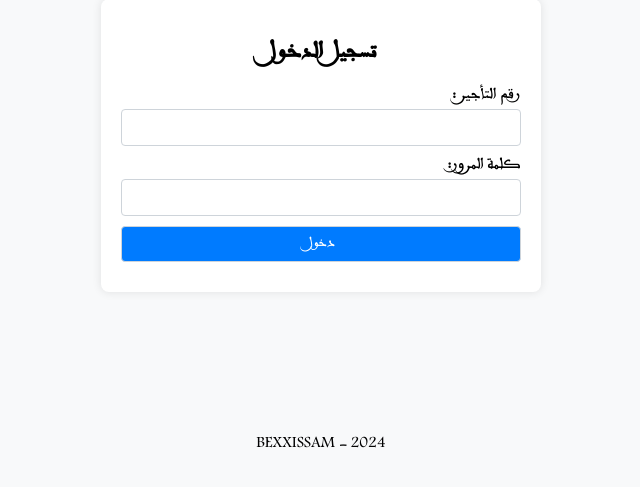
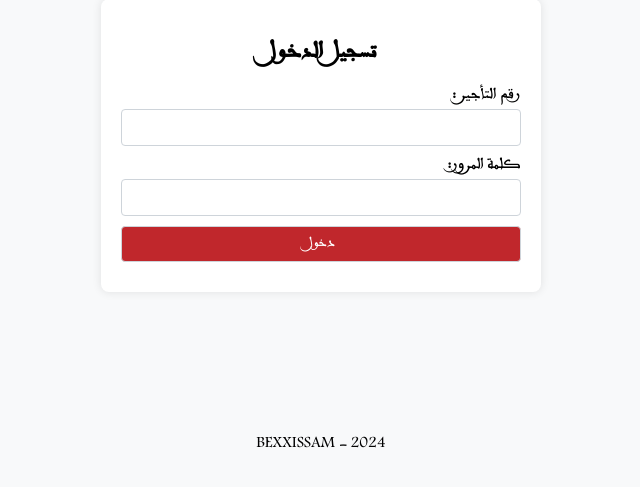
Before and after one commit to BEXXISSAM/Leaves, a Django app: page /login/ in a window 1280 px wide. Shown: the part 172-659 px from the top of the page, without its empty margins (319-959 px from the left). Run offline with Django 5.2, Linux system fonts and the light colour scheme.

Commit message:
Update login.css

```diff
--- a/Project/Manager/static/login.css
+++ b/Project/Manager/static/login.css
@@ -23,7 +23,7 @@ header {
 
 .footer {
     color: white;
-    background-color: #007bff;
+    background-color: #c0272c;
     position: fixed;
     left: 0;
     bottom: 0;
@@ -77,7 +77,7 @@ main input,
 
 main button {
     font-family: Arabswell;
-    background-color: #007bff;
+    background-color: #c0272c;
     color: white;
     padding: 10px 20px;
     border: none;
```
